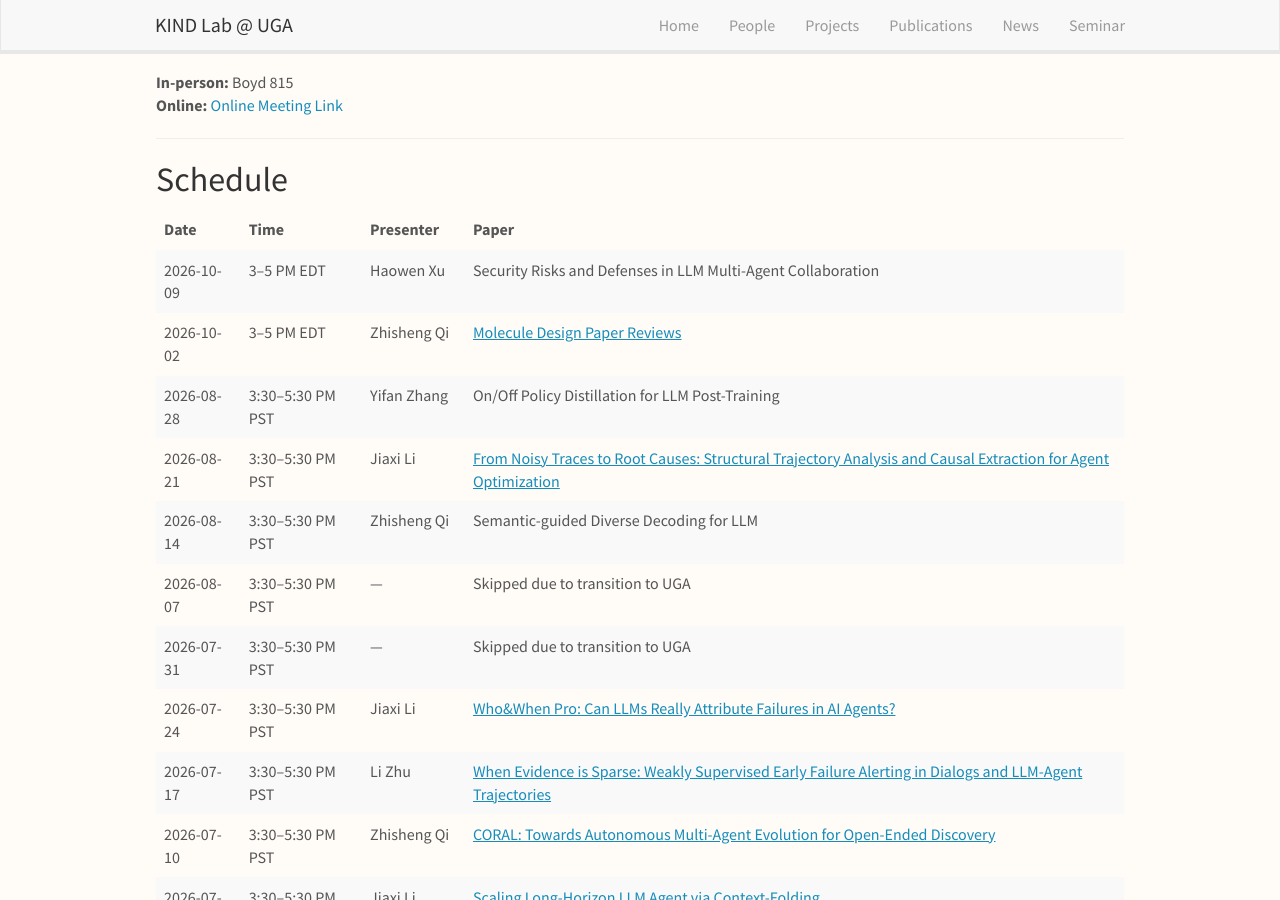
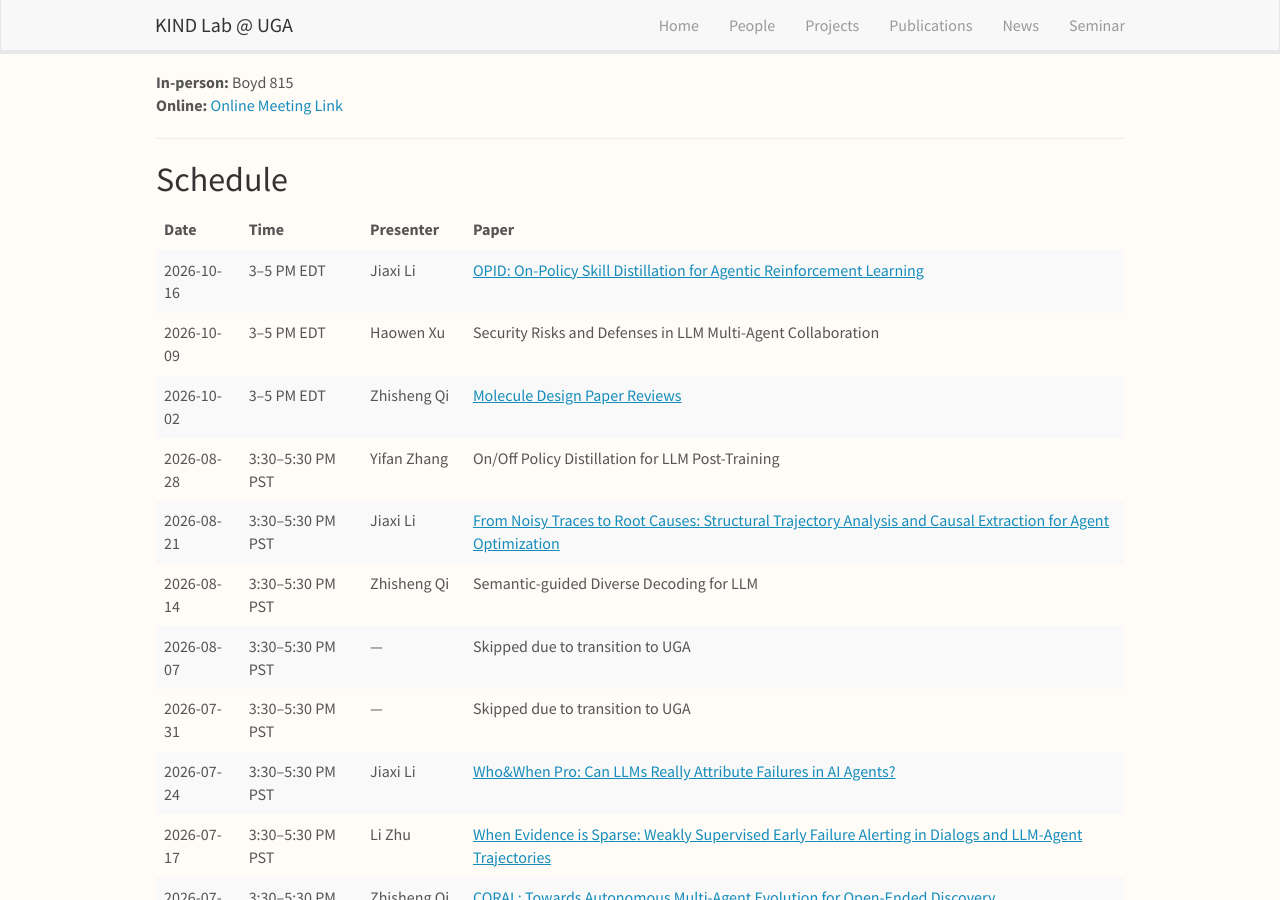
Before and after one commit to KINDLab-Fly/KINDLab-Fly.github.io, a Jekyll site: the page built from _pages/seminar.md, in a window 1280 px wide and 900 px high, scrolled down 331 px. Built offline with Jekyll 4.4.1, drawn with Linux system fonts in a browser that asks for light colours; nearby versions of some CDN libraries.

Commit message:
Add Jiaxi Li seminar for October 16, 2026

```diff
--- a/_data/seminar.yml
+++ b/_data/seminar.yml
@@ -1,5 +1,11 @@
 # Friday Seminar Schedule
 # Fields: date, time, presenter, paper, link (optional)
+
+- date: "2026-10-16"
+  time: "3–5 PM EDT"
+  presenter: "Jiaxi Li"
+  paper: "OPID: On-Policy Skill Distillation for Agentic Reinforcement Learning"
+  link: "https://arxiv.org/pdf/2606.26790"
 
 - date: "2026-10-09"
   time: "3–5 PM EDT"
```
